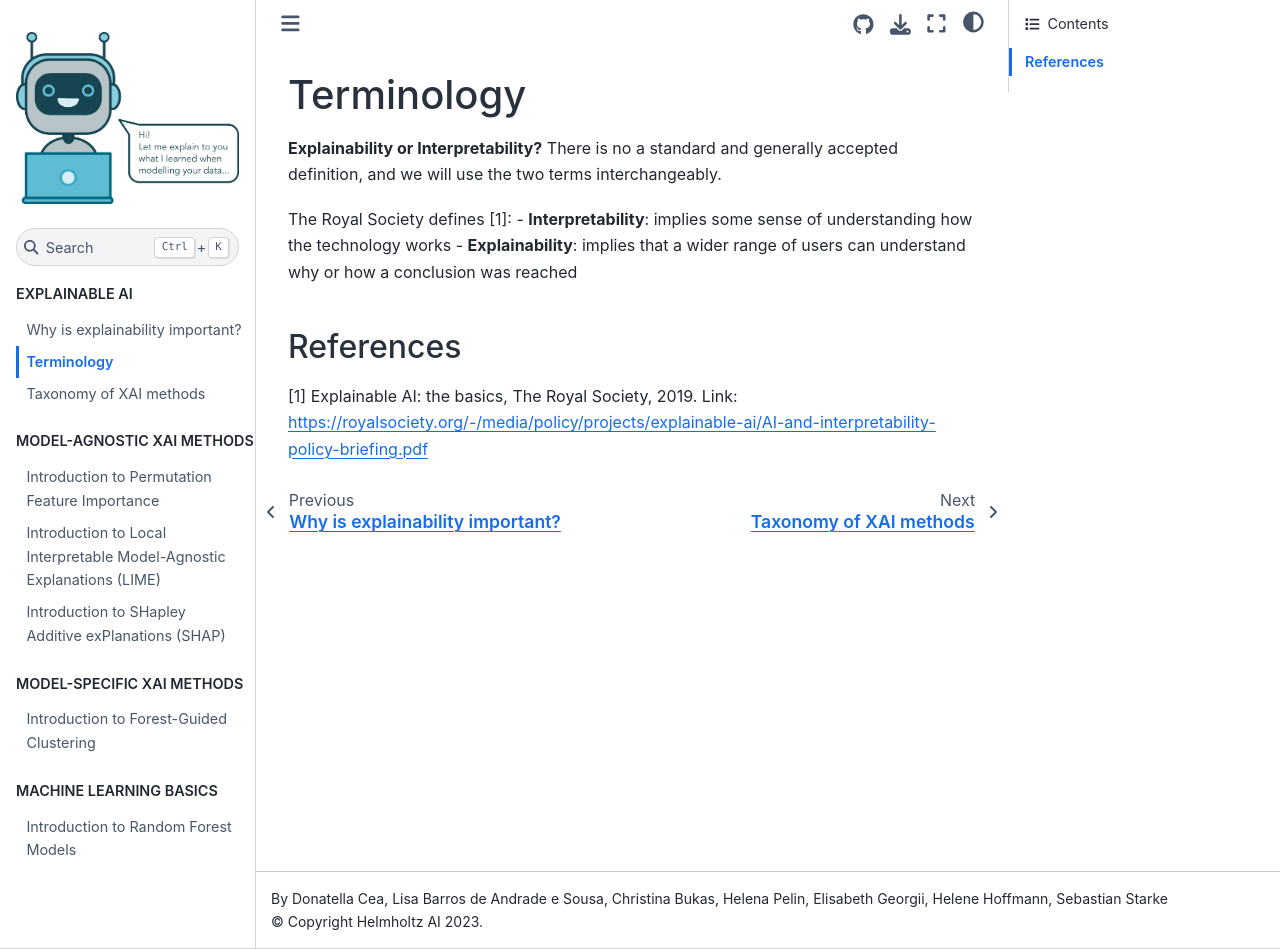
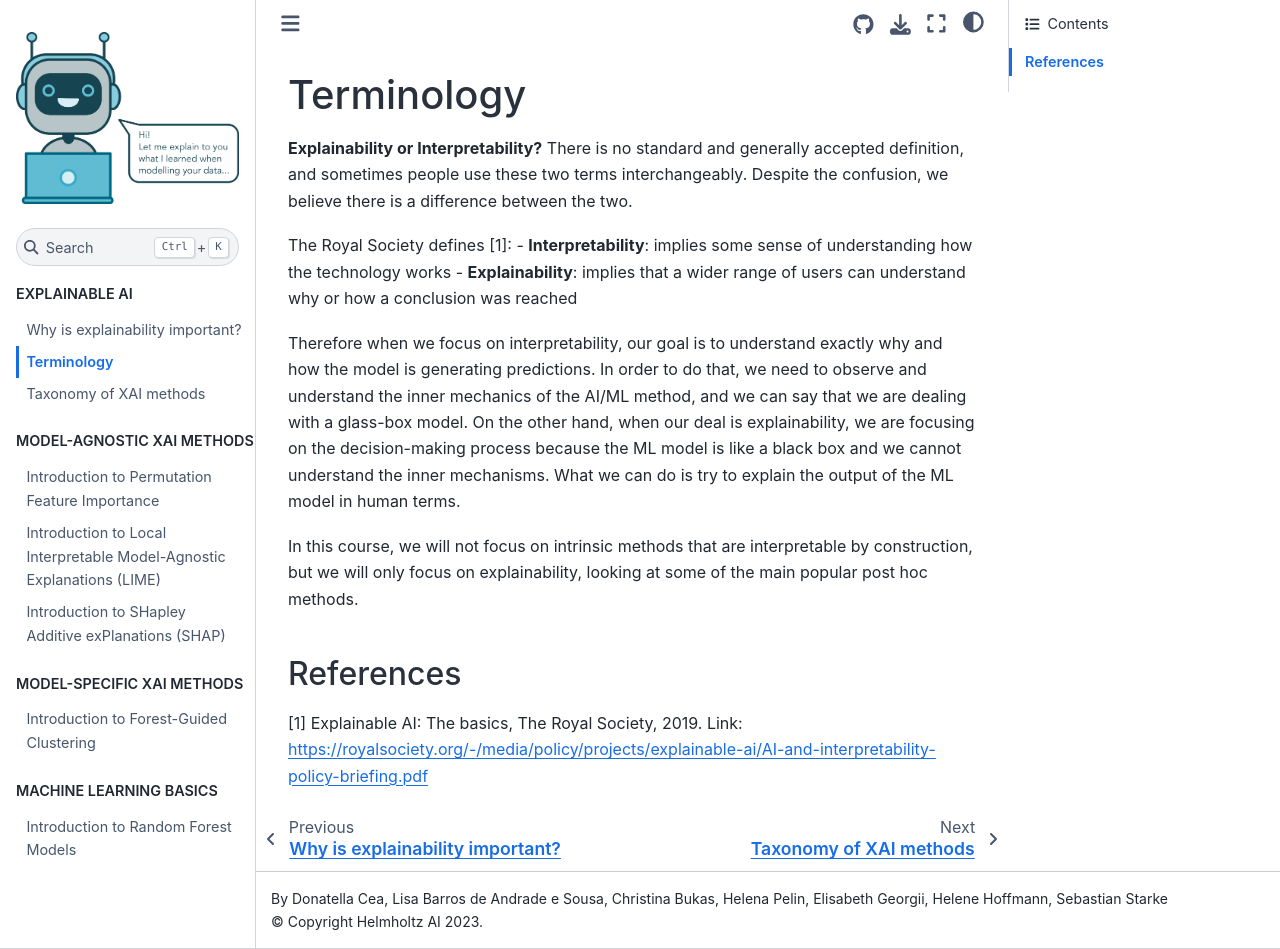
Before and after one commit to HelmholtzAI-Consultants-Munich/XAI-Tutorials, a Sphinx documentation site: the page built from docs/source/_xai/terminology.rst, in a window 1280 px wide and 949 px high. Built offline with Sphinx 7.4.7 and the Sphinx Book theme 1.1.4, drawn with Linux system fonts in a browser that asks for light colours.

Commit message:
Add definitions interpretability and explainability

```diff
--- a/docs/source/_xai/terminology.rst
+++ b/docs/source/_xai/terminology.rst
@@ -2,14 +2,18 @@ Terminology
 ==============
 
 **Explainability or Interpretability?**
-There is no a standard and generally accepted definition, and we will use the two terms interchangeably.
+There is no standard and generally accepted definition, and sometimes people use these two terms interchangeably.
+Despite the confusion, we believe there is a difference between the two.
 
 The Royal Society defines [1]:
 - **Interpretability**: implies some sense of understanding how the technology works
 - **Explainability**: implies that a wider range of users can understand why or how a conclusion was reached
 
+Therefore when we focus on interpretability, our goal is to understand exactly why and how the model is generating predictions. In order to do that, we need to observe and understand the inner mechanics of the AI/ML method, and we can say that we are dealing with a glass-box model. On the other hand, when our deal is explainability, we are focusing on the decision-making process because the ML model is like a black box and we cannot understand the inner mechanisms. What we can do is try to explain the output of the ML model in human terms.
+
+In this course, we will not focus on intrinsic methods that are interpretable by construction, but we will only focus on explainability, looking at some of the main popular post hoc methods.
 
 References
 -----------
 
-[1] Explainable AI: the basics, The Royal Society, 2019. Link: https://royalsociety.org/-/media/policy/projects/explainable-ai/AI-and-interpretability-policy-briefing.pdf
+[1] Explainable AI: The basics, The Royal Society, 2019. Link: https://royalsociety.org/-/media/policy/projects/explainable-ai/AI-and-interpretability-policy-briefing.pdf
```
